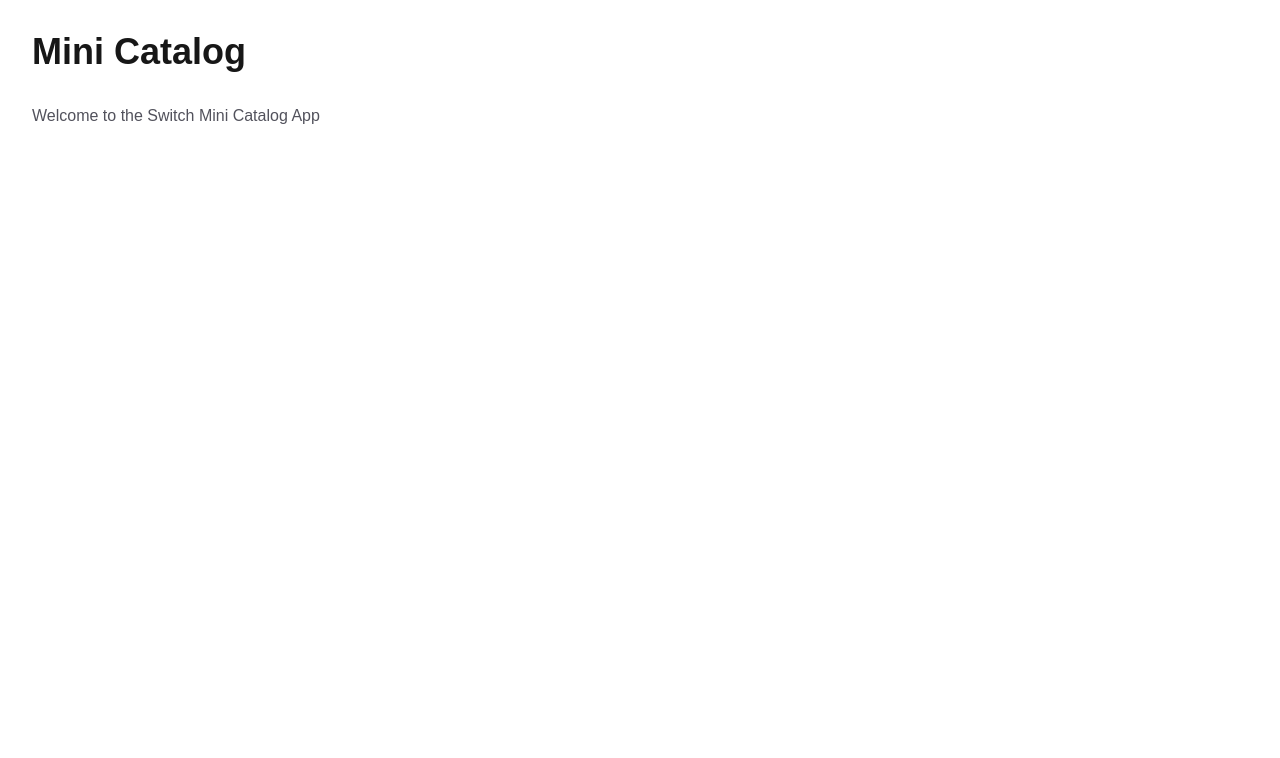
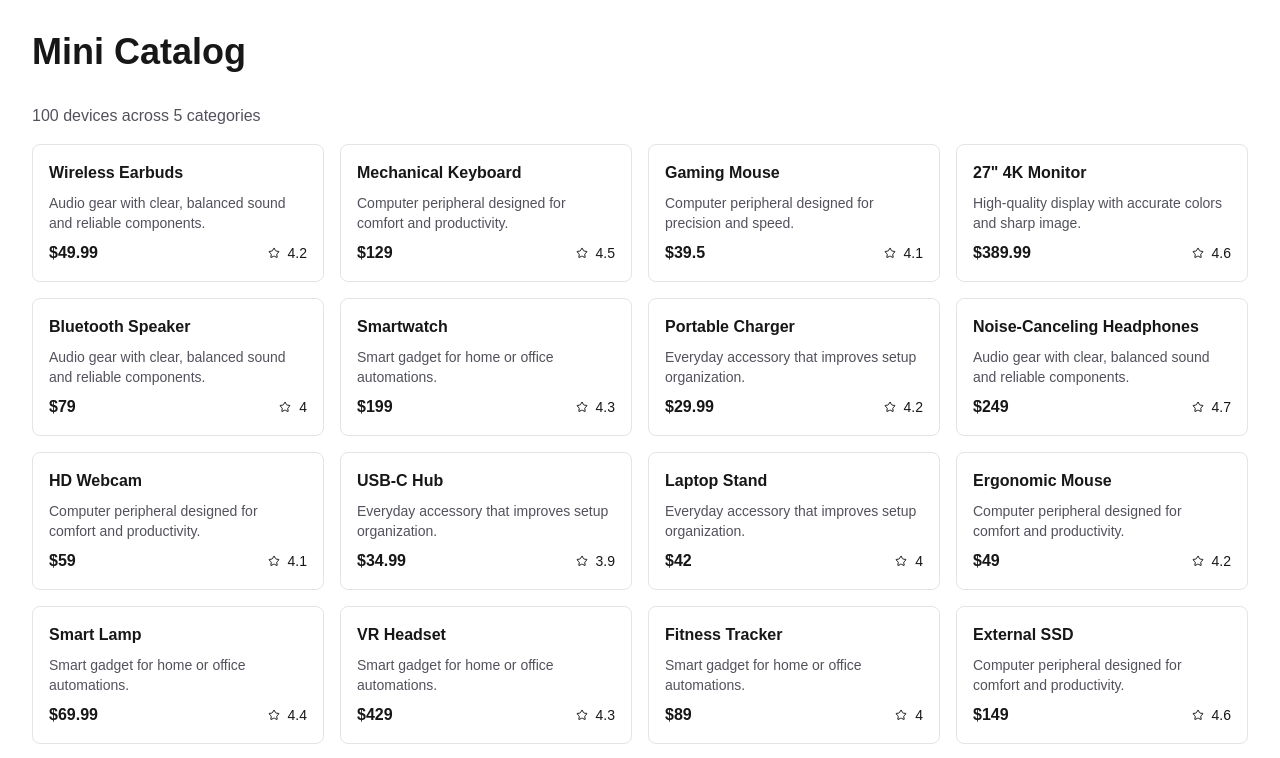
Before and after one commit to ernstoarllano/switch, a Next.js app: page / in a window 1280 px wide. Shown: the top 758 px of the page. Built offline with nearby package versions, Linux system fonts and the light colour scheme.

Commit message:
basic page scaffolding

```diff
--- a/package.json
+++ b/package.json
@@ -9,6 +9,7 @@
     "lint": "eslint"
   },
   "dependencies": {
+    "lucide-react": "^0.562.0",
     "next": "16.1.1",
     "react": "19.2.3",
     "react-dom": "19.2.3"
--- /dev/null
+++ b/src/app/loading.tsx
@@ -0,0 +1,5 @@
+export default function Loading() {
+    return (
+        <div>Loading</div>
+    )
+}
--- a/src/app/page.tsx
+++ b/src/app/page.tsx
@@ -1,11 +1,39 @@
-export default function Home() {
+import { Star } from "lucide-react";
+
+import { getDevices, getCategories } from "@/lib/data";
+
+export default async function Home() {
+  const [devices, categories] = await Promise.all([
+    getDevices(),
+    getCategories(),
+  ]);
+
   return (
     <div className="min-h-screen p-8">
       <main className="mx-auto max-w-7xl">
         <h1 className="text-4xl font-bold mb-8">Mini Catalog</h1>
-        <p className="text-zinc-600 dark:text-zinc-400">
-          Welcome to the Switch Mini Catalog App
+        <p className="text-zinc-600 dark:text-zinc-400 mb-4">
+          {devices.length} devices across {categories.length} categories
         </p>
+
+        <div className="grid gap-4 md:grid-cols-2 lg:grid-cols-3 xl:grid-cols-4">
+          {devices.map((device) => (
+            <div
+              key={device.id}
+              className="rounded-lg border border-zinc-200 dark:border-zinc-800 p-4"
+            >
+              <h3 className="font-semibold mb-2">{device.name}</h3>
+              <p className="text-sm text-zinc-600 dark:text-zinc-400 mb-2">
+                {device.description}
+              </p>
+              <div className="flex items-center justify-between">
+                <span className="font-bold">${device.price}</span>
+                <span className="flex items-center gap-2 text-sm">
+                  <Star className="w-3 h-3" /> {device.rating}</span>
+              </div>
+            </div>
+          ))}
+        </div>
       </main>
     </div>
   );
```
Also changed, not shown: 1 other file (tests, documents, lock files or other folders).
